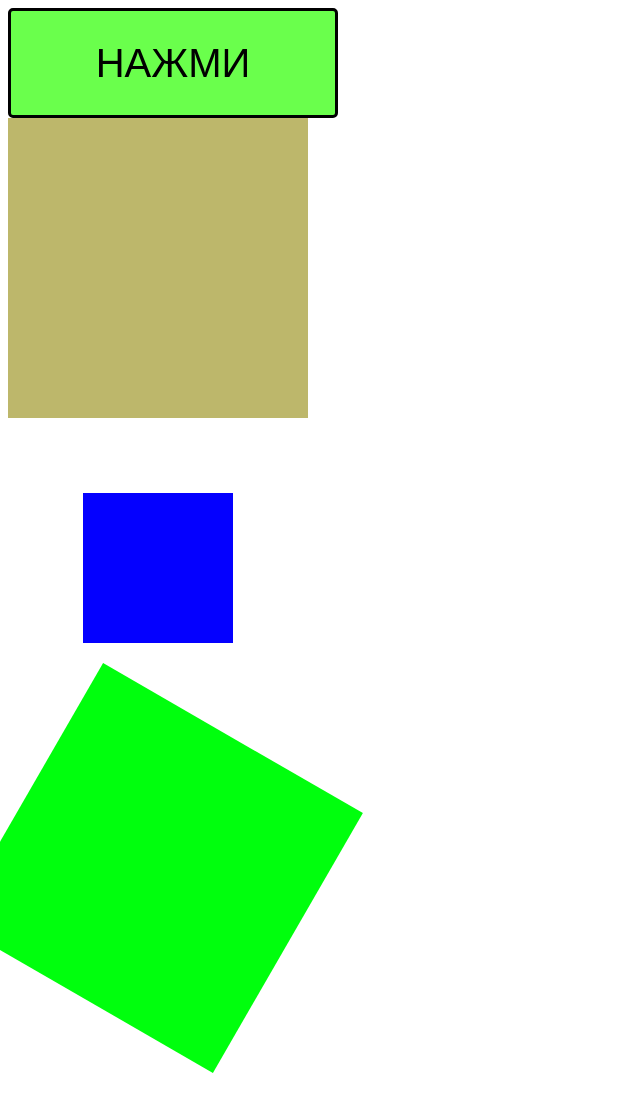
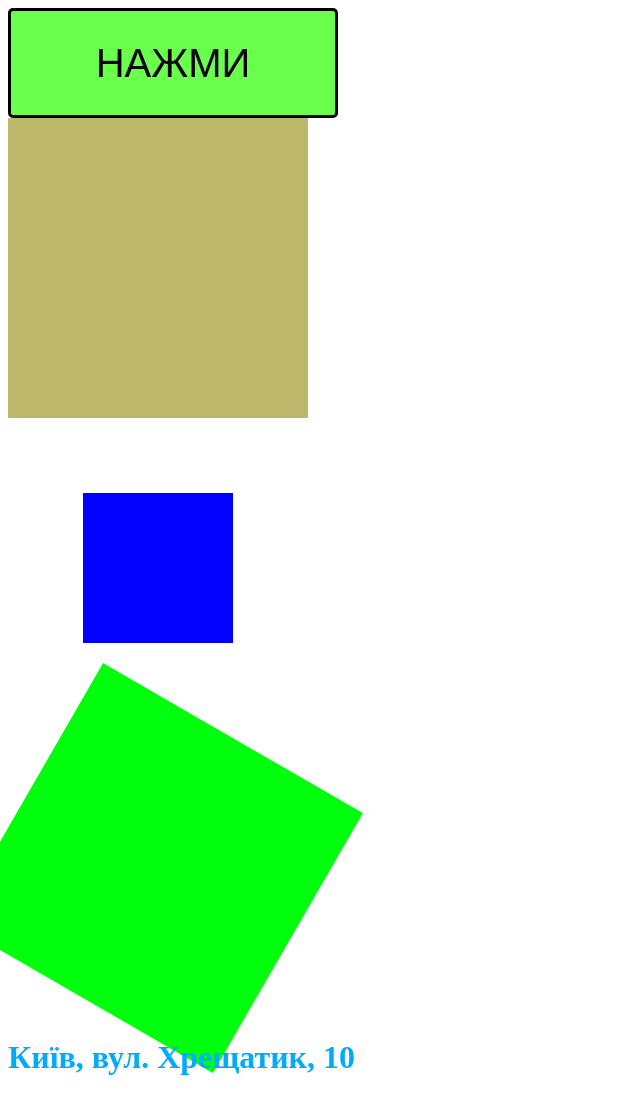
Before and after one commit to VasylLisnuy/FrontendPractic, a plain HTML site: page animation.html in a window 1280 px wide. Shown: the whole page, without its empty margins (0-640 px from the left). Before the commit the page ends 1073 px from the top, so only its background shows below. Drawn offline with Linux system fonts and the light colour scheme.

Commit message:
animation

```diff
--- a/animation.css
+++ b/animation.css
@@ -62,3 +62,29 @@ transform: translateX(50px);
 .box6:hover {
     transform: rotate(300deg);
 }
+
+
+.fill-text {
+  font-size: 2em;
+  font-weight: bold;
+  color: transparent;
+  position: relative;
+}
+
+.fill-text::before {
+  content: attr(data-text);
+  content: "Київ, вул. Хрещатик, 10";
+  position: absolute;
+  top: 0;
+  left: 0;
+  color: #00aaff;
+  overflow: hidden;
+  white-space: nowrap;
+  clip-path: inset(0 100% 0 0);
+  animation: fillColor 3s linear forwards;
+}
+
+@keyframes fillColor {
+  0% { clip-path: inset(0 100% 0 0); }
+  100% { clip-path: inset(0 0 0 0); }
+}
--- a/animation.html
+++ b/animation.html
@@ -20,5 +20,17 @@
     <div class="box6">
 
     </div>
+
+
+
+
+    <div>
+
+
+
+    </div>
+
+<h1 class="fill-text">Київ, вул. Хрещатик, 10</h1>
+
 </body>
 </html>
```
Also changed, not shown: animations.css (added, +41 -0 lines), animations.html (added, +18 -0 lines).
